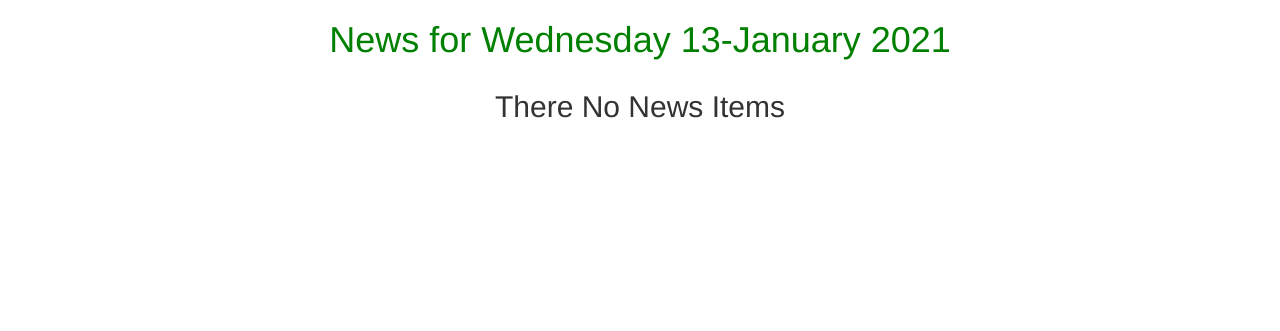
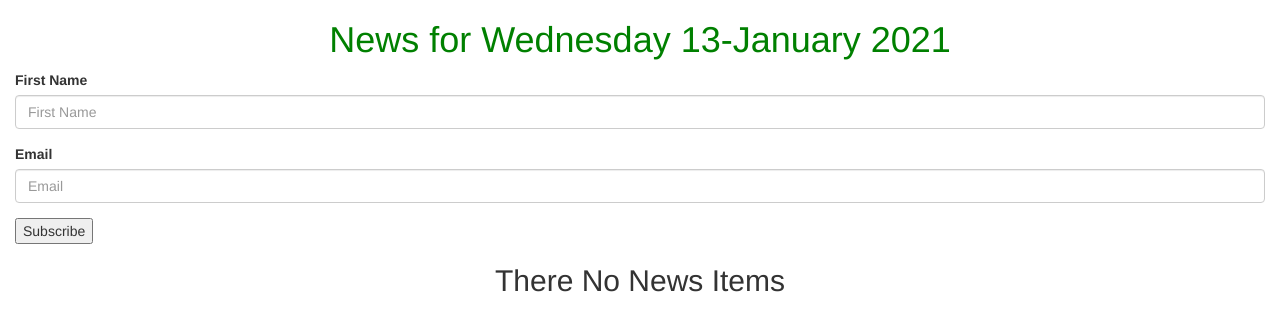
Before and after one commit to Abdisamad100/Moringa-tribune, a Django app: page / in a window 1280 px wide. Shown: the part 52-383 px from the top of the page. Run offline with Django 3.2, Linux system fonts and the light colour scheme; data that the repository does not hold is empty; some libraries are stand-ins or nearby versions.

Commit message:
added newsletterForm

```diff
--- /dev/null
+++ b/tribune/news/forms.py
@@ -0,0 +1,5 @@
+from django import forms
+
+class NewsLetterForm(forms.Form):
+    your_name = forms.CharField(label='First Name',max_length=30)
+    email = forms.EmailField(label='Email')
--- a/tribune/news/templates/all-news/today-news.html
+++ b/tribune/news/templates/all-news/today-news.html
@@ -1,6 +1,19 @@
 {%extends 'all-news/base.html'%}
 {% block content %}
 {{ block.super}}
+{% load bootstrap3 %}
+<!-- Some content here-->
+
+<!-- Looping through news end   -->
+<div class="container-fluid">
+
+  <form  action="{%url 'newsToday'%}" method="post">
+    {%csrf_token%}
+
+    {% bootstrap_form letterForm layout='inline' %}
+    <input type="submit" value="Subscribe">
+  </form>
+
 
 <div class="container">
 
--- a/tribune/news/views.py
+++ b/tribune/news/views.py
@@ -2,11 +2,21 @@ from django.shortcuts import render ,redirect
 import datetime as dt
 from django.http  import HttpResponse,Http404
 from .models import Article,tags
+from .forms import NewsLetterForm
+
 #
 def news_today(request):
     date = dt.date.today()
     news = Article.todays_news()
-    return render(request, 'all-news/today-news.html',{'date': date,"news":news})
+
+    if request.method == 'POST':
+        form = NewsLetterForm(request.POST)
+        if form.is_valid():
+            print('valid')
+    else:
+        form = NewsLetterForm()
+    return render(request, 'all-news/today-news.html', {"date": date,"news":news,"letterForm":form})
+
 
 
 
```
